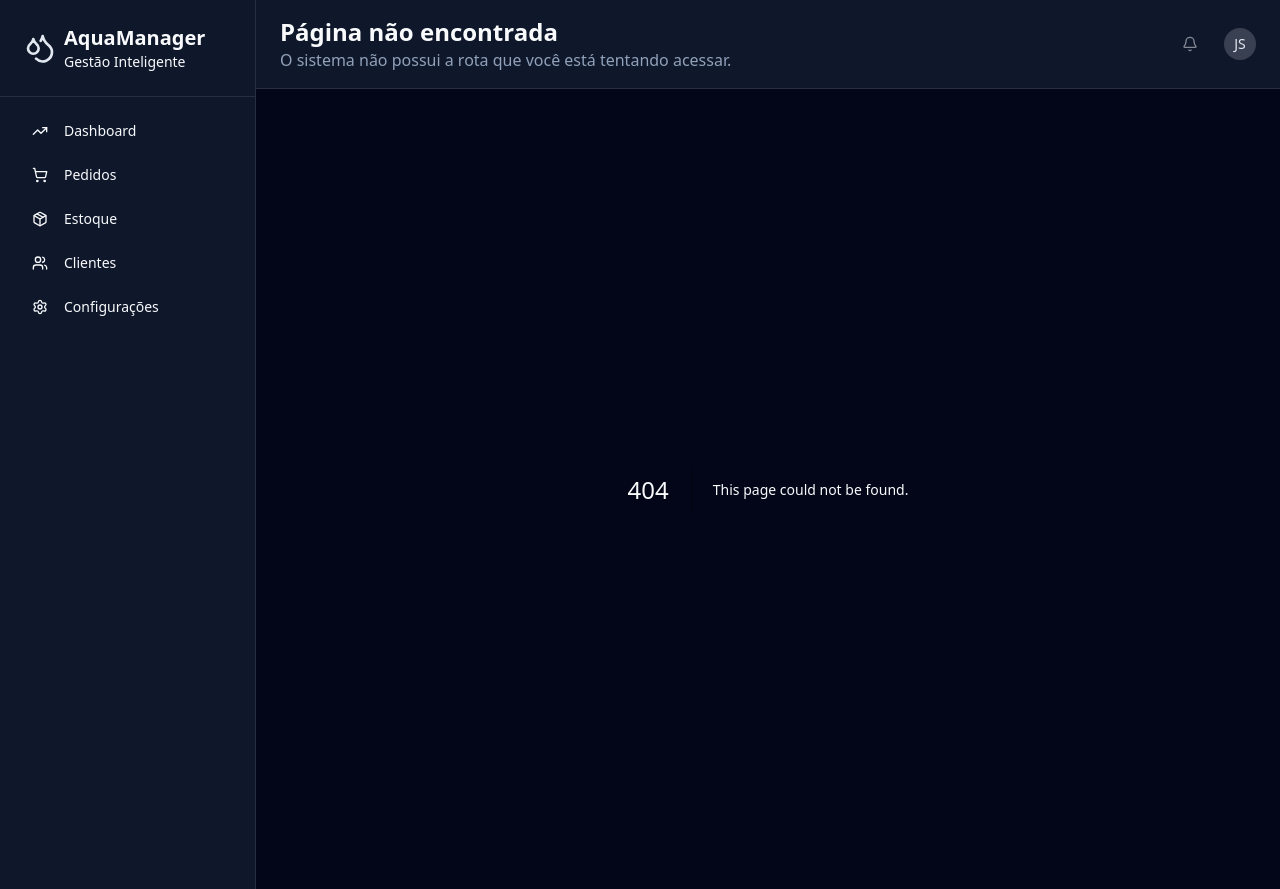
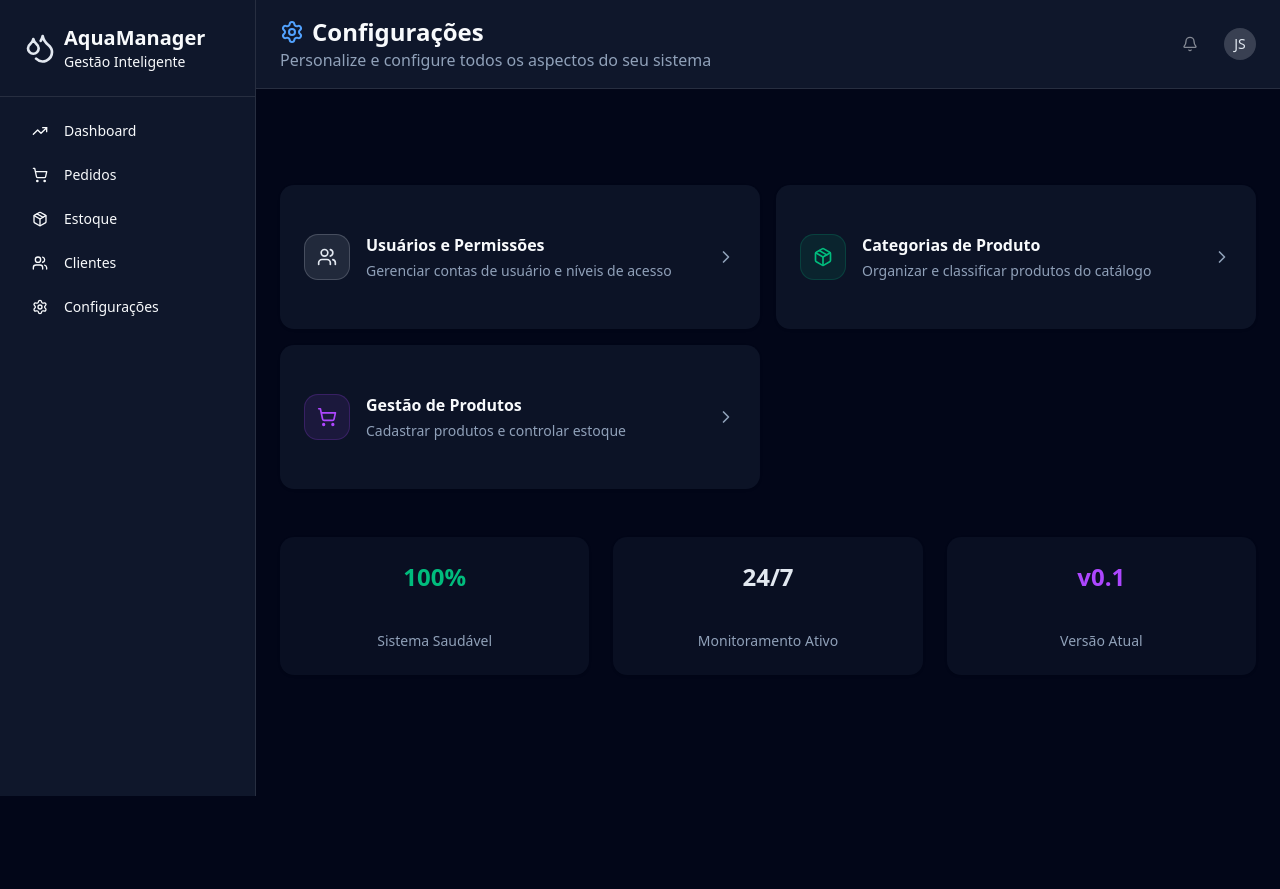
Before and after one commit to OliverioJunior/gestao-loja-agua-mineral, a Next.js app: page /configuracoes in a window 1280 px wide. Before the commit this address had no page. After the commit the page ends 800 px from the top, so only its background shows below. Built offline with nearby package versions, Linux system fonts and the light colour scheme.

Commit message:
feat(settings): add settings page with configuration options
- Add new route "/configuracoes" to route types and config
- Create settings page with configuration cards for users, products and categories
- Implement tests for settings page components
- Update sidebar to link to new settings page

```diff
--- /dev/null
+++ b/src/app/configuracoes/page.tsx
@@ -0,0 +1,116 @@
+"use client";
+import {
+  Card,
+  CardHeader,
+  CardTitle,
+  CardContent,
+} from "@/shared/components/ui";
+import { Users, Package, ShoppingCart, ChevronRight } from "lucide-react";
+import Link from "next/link";
+
+interface ConfigItem {
+  title: string;
+  description: string;
+  icon: React.ReactNode;
+  color: string;
+  href: string;
+}
+
+export default function Configuracaos() {
+  const configs: ConfigItem[] = [
+    {
+      title: "Usuários e Permissões",
+      description: "Gerenciar contas de usuário e níveis de acesso",
+      icon: <Users className="h-5 w-5" />,
+      color: "bg-primary/10 text-primary border-primary/20",
+      href: "/configuracoes/usuarios",
+    },
+    {
+      title: "Categorias de Produto",
+      description: "Organizar e classificar produtos do catálogo",
+      icon: <Package className="h-5 w-5" />,
+      color: "bg-chart-2/10 text-chart-2 border-chart-2/20",
+      href: "/configuracoes/categorias",
+    },
+    {
+      title: "Gestão de Produtos",
+      description: "Cadastrar produtos e controlar estoque",
+      icon: <ShoppingCart className="h-5 w-5" />,
+      color: "bg-chart-4/10 text-chart-4 border-chart-4/20",
+      href: "/configuracoes/produtos",
+    },
+  ];
+
+  return (
+    <main className="min-h-[calc(100dvh-93px)] p-6">
+      <div className="my-18 max-w-6xl mx-auto">
+        <div className="grid grid-cols-1 md:grid-cols-2 gap-4">
+          {configs.map((config, index) => (
+            <Card
+              key={index}
+              className="group cursor-pointer transition-all duration-300 hover:shadow-lg hover:-translate-y-1 border-0 bg-card/80 backdrop-blur-sm"
+            >
+              <CardContent className="p-6">
+                <Link id={config.href} href={config.href}>
+                  <div className="flex items-center justify-between">
+                    <div className="flex items-center gap-4">
+                      <div className={`p-3 rounded-xl border ${config.color}`}>
+                        {config.icon}
+                      </div>
+                      <div className="flex-1">
+                        <h3 className="font-semibold text-foreground group-hover:text-primary transition-colors">
+                          {config.title}
+                        </h3>
+                        <p className="text-sm text-muted-foreground mt-1">
+                          {config.description}
+                        </p>
+                      </div>
+                    </div>
+                    <ChevronRight className="h-5 w-5 text-muted-foreground group-hover:text-primary group-hover:translate-x-1 transition-all" />
+                  </div>
+                </Link>
+              </CardContent>
+            </Card>
+          ))}
+        </div>
+
+        <div className="mt-12 grid grid-cols-1 md:grid-cols-3 gap-6">
+          <Card className="bg-card/60 backdrop-blur-sm border-0">
+            <CardHeader className="text-center pb-2">
+              <CardTitle className="text-2xl font-bold text-chart-2">
+                100%
+              </CardTitle>
+            </CardHeader>
+            <CardContent className="text-center">
+              <p className="text-sm text-muted-foreground">Sistema Saudável</p>
+            </CardContent>
+          </Card>
+
+          <Card className="bg-card/60 backdrop-blur-sm border-0">
+            <CardHeader className="text-center pb-2">
+              <CardTitle className="text-2xl font-bold text-primary">
+                24/7
+              </CardTitle>
+            </CardHeader>
+            <CardContent className="text-center">
+              <p className="text-sm text-muted-foreground">
+                Monitoramento Ativo
+              </p>
+            </CardContent>
+          </Card>
+
+          <Card className="bg-card/60 backdrop-blur-sm border-0">
+            <CardHeader className="text-center pb-2">
+              <CardTitle className="text-2xl font-bold text-chart-4">
+                v0.1
+              </CardTitle>
+            </CardHeader>
+            <CardContent className="text-center">
+              <p className="text-sm text-muted-foreground">Versão Atual</p>
+            </CardContent>
+          </Card>
+        </div>
+      </div>
+    </main>
+  );
+}
--- a/src/shared/components/layout/Header/route-config.ts
+++ b/src/shared/components/layout/Header/route-config.ts
@@ -1,4 +1,4 @@
-import { LayoutDashboard, Package } from "lucide-react";
+import { LayoutDashboard, Package, Settings } from "lucide-react";
 import { RouteKey, HeaderDescriptionData } from "./types";
 
 export const ROUTE_CONFIG: Record<RouteKey, HeaderDescriptionData> = {
@@ -28,4 +28,11 @@ export const ROUTE_CONFIG: Record<RouteKey, HeaderDescriptionData> = {
     titleClassName: "text-2xl font-bold text-foreground",
     descriptionClassName: "text-muted-foreground",
   },
+  "/configuracoes": {
+    title: "Configurações",
+    description: "Personalize e configure todos os aspectos do seu sistema",
+    icon: Settings,
+    titleClassName: "text-2xl font-bold text-foreground",
+    descriptionClassName: "text-muted-foreground",
+  },
 };
--- a/src/shared/components/layout/Header/types.d.ts
+++ b/src/shared/components/layout/Header/types.d.ts
@@ -1,4 +1,9 @@
-export type RouteKey = "/" | "/estoque" | "/vendas" | "/relatorios";
+export type RouteKey =
+  | "/"
+  | "/estoque"
+  | "/vendas"
+  | "/relatorios"
+  | "/configuracoes";
 
 export interface HeaderDescriptionData {
   title: string;
--- a/src/shared/components/layout/side-bar.tsx
+++ b/src/shared/components/layout/side-bar.tsx
@@ -72,7 +72,7 @@ export const SideBar: React.FC<ISideBar> = ({ sidebarOpen, closeSidebar }) => {
             className="w-full justify-start text-[var(--sidebar-foreground)]"
           >
             <Settings className="mr-2 h-4 w-4 text-[var(--sidebar-foreground)]" />
-            Configurações
+            <Link href="/configuracoes">Configurações</Link>
           </Button>
         </nav>
       </aside>
```
Also changed, not shown: 1 other file (tests, documents, lock files or other folders).
